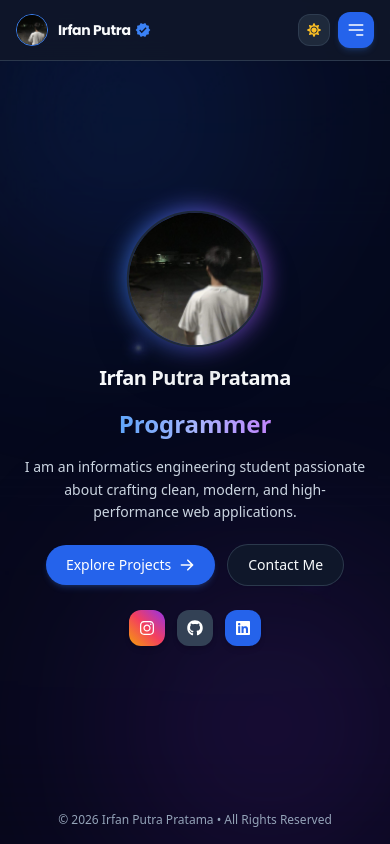
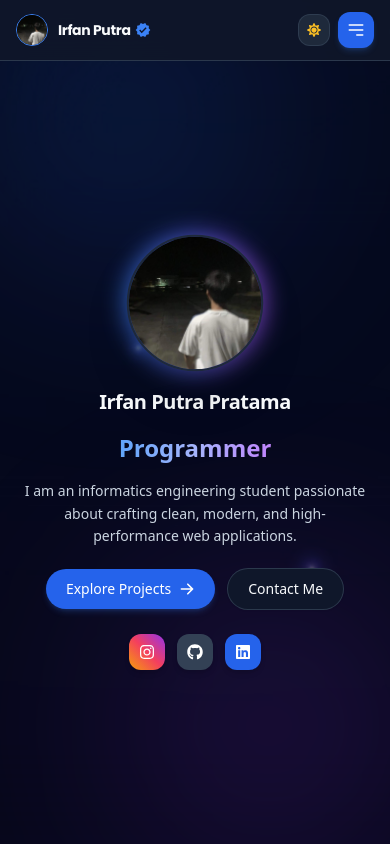
Before and after one commit to irfannn27/irfan-portofolio, a React (Vite) app: page / in a window 390 px wide. Built offline with nearby package versions, Linux system fonts and the light colour scheme.

Commit message:
style: hide homepage footer on mobile for cleaner layout

```diff
--- a/src/pages/Homepage.tsx
+++ b/src/pages/Homepage.tsx
@@ -17,7 +17,7 @@ export default function Homepage() {
         <HeroSection/>
       </main>
 
-      <footer className="relative z-10 text-center py-4 text-xs text-slate-400 dark:text-slate-600">
+      <footer className="hidden sm:block relative z-10 text-center py-4 text-xs text-slate-400 dark:text-slate-600">
         © {new Date().getFullYear()} Irfan Putra Pratama • All Rights Reserved
       </footer>
     </div>
```
